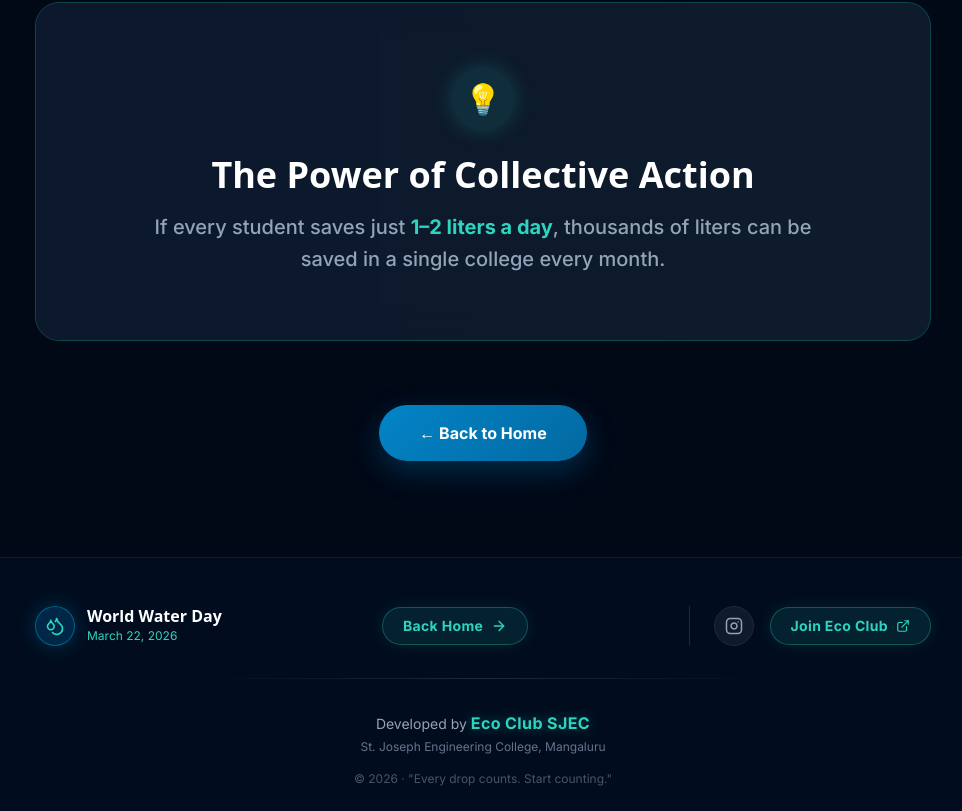
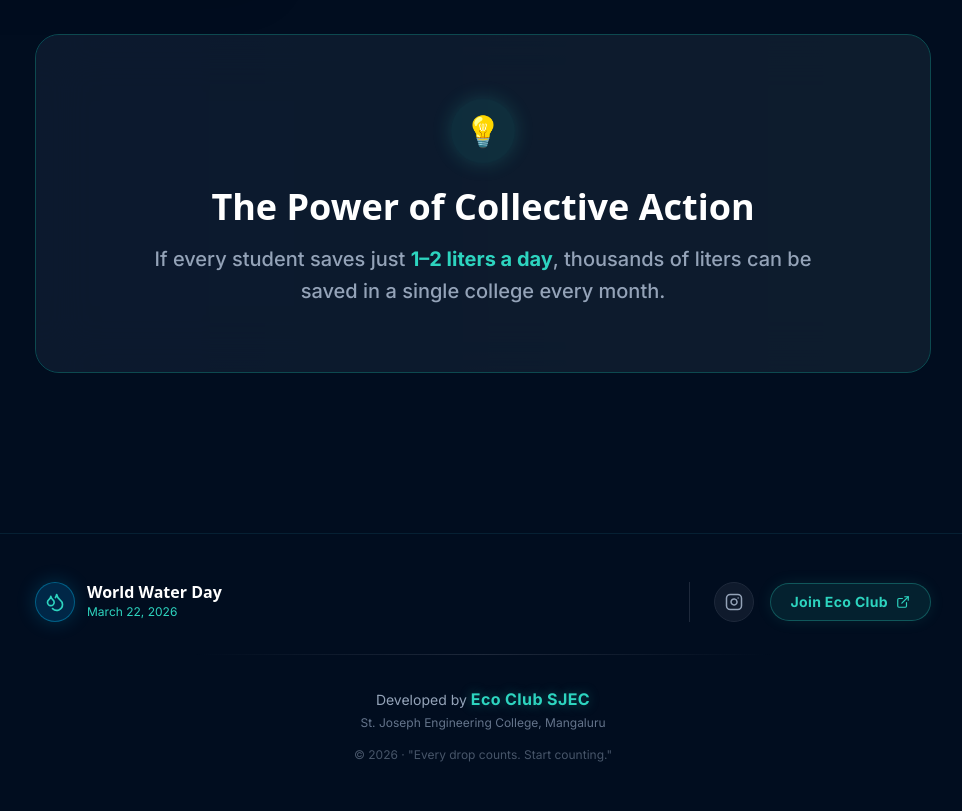
Before and after one commit to Melroy25/World-water-day, a React (Vite) app: page /action in a window 1280 px wide. Shown: the part 1746-2557 px from the top of the page, without its empty margins (157-1119 px from the left). After the commit the page ends 2533 px from the top, so only its background shows below. Built offline with nearby package versions, Linux system fonts and the light colour scheme; a web font is replaced by a local one.

Commit message:
style(genz): remove duplicate back buttons and make background transparent

```diff
--- a/src/components/Footer.jsx
+++ b/src/components/Footer.jsx
@@ -27,27 +27,6 @@ export default function Footer() {
                             <p className="font-display font-bold text-white leading-none">World Water Day</p>
                             <p className="text-[#2dd4bf] text-xs mt-1">March 22, 2026</p>
                         </div>
-                    </div>
-
-                    <div className="flex-1 min-w-full md:min-w-0" />
-
-                    {/* Gen Z Action Button */}
-                    <div className="flex gap-6 flex-wrap justify-center">
-                        {!isSpecialPage ? (
-                            <Link
-                                to="/action"
-                                className="flex items-center gap-2 bg-[#2dd4bf]/10 border border-[#2dd4bf]/30 hover:bg-[#2dd4bf]/20 text-[#2dd4bf] px-5 py-2 rounded-full text-sm font-bold tracking-wide transition-all hover:scale-105 shadow-[0_0_15px_rgba(45,212,191,0.1)] hover:shadow-[0_0_20px_rgba(45,212,191,0.3)]"
-                            >
-                                Gen Z Action <ArrowRight size={16} />
-                            </Link>
-                        ) : (
-                            <Link
-                                to="/"
-                                className="flex items-center gap-2 bg-[#2dd4bf]/10 border border-[#2dd4bf]/30 hover:bg-[#2dd4bf]/20 text-[#2dd4bf] px-5 py-2 rounded-full text-sm font-bold tracking-wide transition-all hover:scale-105 shadow-[0_0_15px_rgba(45,212,191,0.1)] hover:shadow-[0_0_20px_rgba(45,212,191,0.3)]"
-                            >
-                                Back Home <ArrowRight size={16} />
-                            </Link>
-                        )}
                     </div>
 
                     <div className="flex-1 min-w-full md:min-w-0" />
--- a/src/components/GenZTips.jsx
+++ b/src/components/GenZTips.jsx
@@ -69,7 +69,7 @@ export default function GenZTips() {
     }, [])
 
     return (
-        <div className="min-h-screen bg-[#010816] pt-32 pb-24 px-6 md:px-12 relative z-10 w-full overflow-hidden">
+        <div className="min-h-screen bg-transparent pt-32 pb-24 px-6 md:px-12 relative z-10 w-full overflow-hidden">
             <div className="max-w-7xl mx-auto">
                 <div className="text-center mb-16">
                     <span className="text-[#2dd4bf] text-sm font-bold uppercase tracking-[0.2em] bg-[#020617]/50 px-4 py-1 rounded-full border border-[#2dd4bf]/20">
@@ -78,7 +78,7 @@ export default function GenZTips() {
                     <h1 className="font-display font-bold text-5xl md:text-6xl text-white mt-6 mb-6">
                         What Gen Z Can Do
                     </h1>
-                    <p className="text-[#94a3b8] text-lg max-w-2xl mx-auto leading-relaxed">
+                    <p className="text-[#94a3b8] text-lg max-w-2xl mx-auto leading-relaxed drop-shadow-md bg-[#020617]/30 rounded-2xl p-4">
                         We are the generation that will feel the impact of the water crisis the most.
                         But we are also the most powerful. Here is how you can make a real difference starting today.
                     </p>
@@ -132,17 +132,6 @@ export default function GenZTips() {
                         </p>
                     </div>
                 </div>
-
-                {/* Back to Home CTA */}
-                <div className="text-center">
-                    <a href="/" className="inline-flex items-center justify-center px-10 py-4 rounded-full font-bold text-white transition-all hover:scale-105"
-                        style={{
-                            background: 'linear-gradient(135deg, #0284c7, #0369a1)',
-                            boxShadow: '0 10px 30px rgba(2, 132, 199, 0.3)',
-                        }}>
-                        ← Back to Home
-                    </a>
-                </div>
             </div>
         </div>
     )
```
